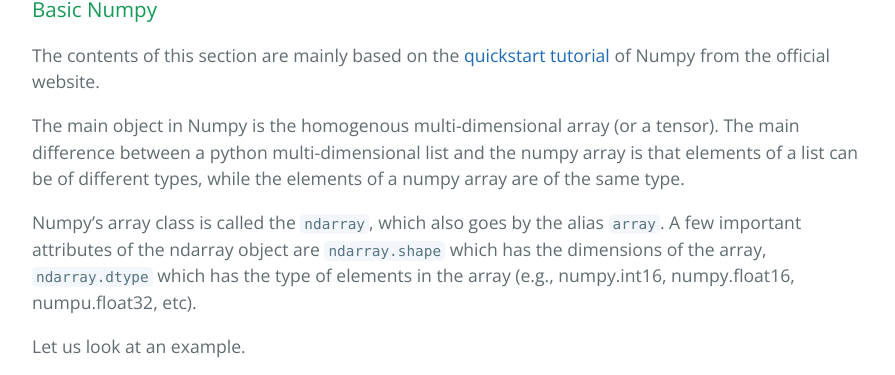
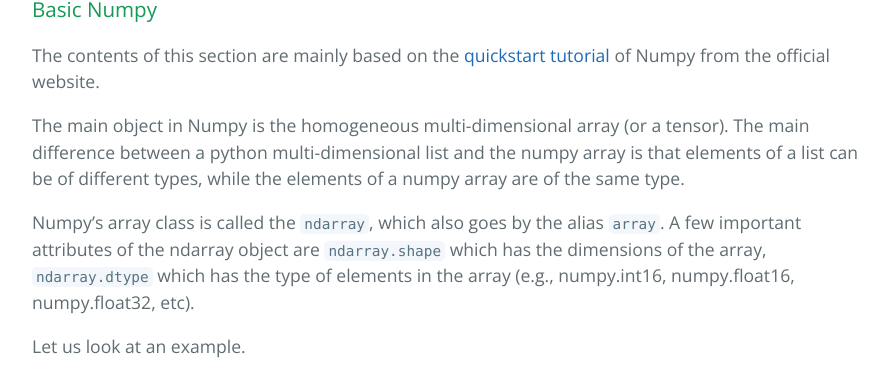
Before and after one commit to PnS2018/pns2018.github.com, a Jekyll site: the page built from session_01.md, in a window 1280 px wide and 900 px high, scrolled down 2523 px. Shown: the part 147-522 px from the top of the window, without its empty margins (192-1087 px from the left). Built offline with Jekyll 4.4.1, drawn with Linux system fonts in a browser that asks for light colours; nearby versions of some CDN libraries; some of the changed text lies outside the part shown.

Commit message:
fixing typos in session_01

```diff
--- a/session_01.md
+++ b/session_01.md
@@ -72,9 +72,9 @@
 ### Basic Numpy
 The contents of this section are mainly based on the [quickstart tutorial](https://docs.scipy.org/doc/numpy-dev/user/quickstart.html) of Numpy from the official website.
 
-The main object in Numpy is the homogenous multi-dimensional array (or a tensor). The main difference between a python multi-dimensional list and the numpy array is that elements of a list can be of different types, while the elements of a numpy array are of the same type.
+The main object in Numpy is the homogeneous multi-dimensional array (or a tensor). The main difference between a python multi-dimensional list and the numpy array is that elements of a list can be of different types, while the elements of a numpy array are of the same type.
 
-Numpy's array class is called the `ndarray`, which also goes by the alias `array`. A few important attributes of the ndarray object are `ndarray.shape` which has the dimensions of the array, `ndarray.dtype` which has the type of elements in the array (e.g., numpy.int16, numpy.float16, numpu.float32, etc).
+Numpy's array class is called the `ndarray`, which also goes by the alias `array`. A few important attributes of the ndarray object are `ndarray.shape` which has the dimensions of the array, `ndarray.dtype` which has the type of elements in the array (e.g., numpy.int16, numpy.float16, numpy.float32, etc).
 
 Let us look at an example.
 
```
Also changed, not shown: other parts of session_01.md (+1 -1 lines).
